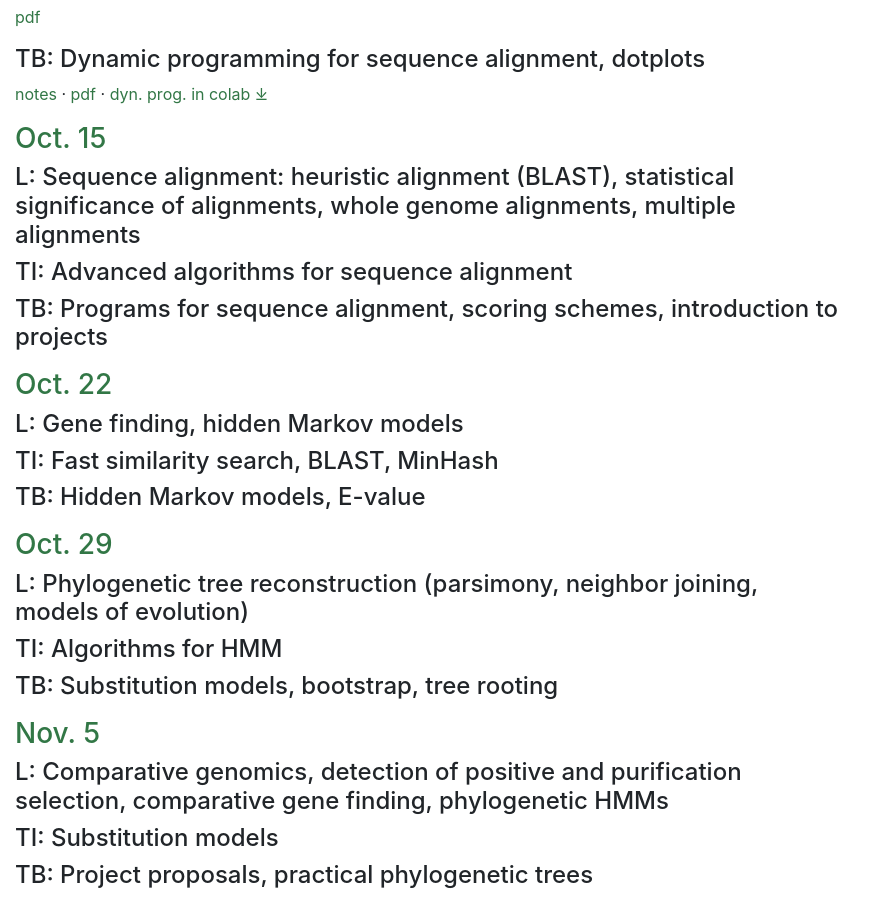
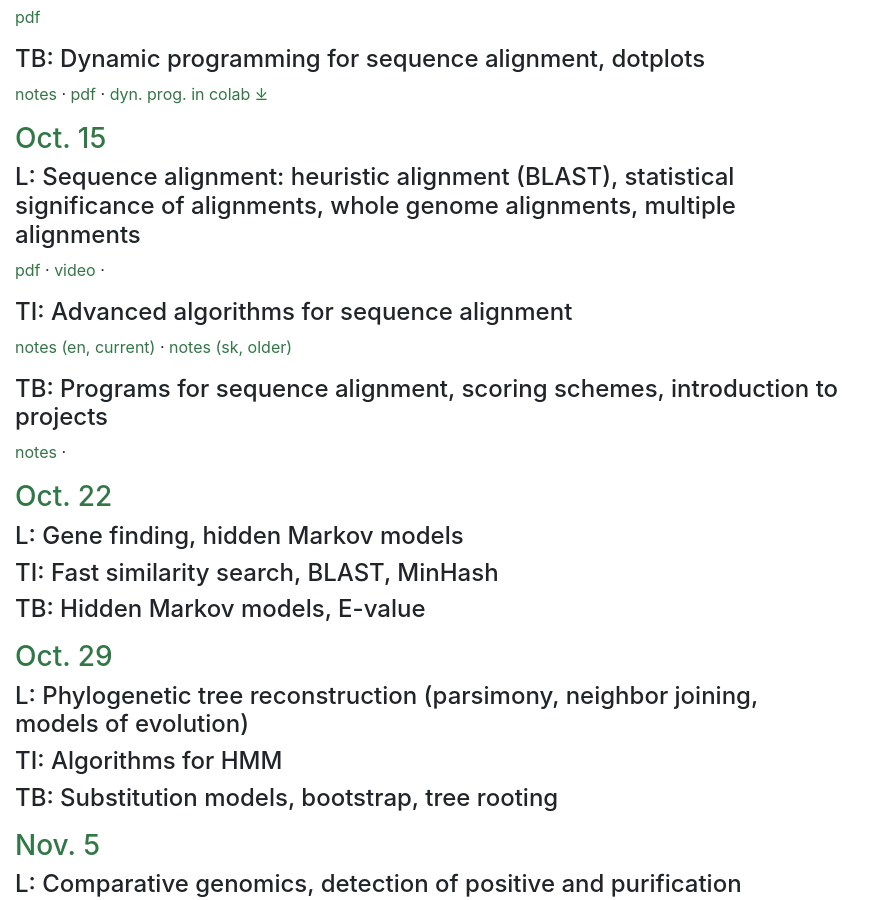
Before and after one commit to fmfi-compbio/mbi, a Jekyll site: the page built from Materials.md, in a window 1280 px wide and 900 px high, scrolled down 1391 px. Shown: the whole window, without its empty margins (0-884 px from the left). Built offline with Jekyll 4.4.1, drawn with Linux system fonts in a browser that asks for light colours; nearby versions of some CDN libraries; our own code applies the rules of GitHub Pages for plain Markdown files; some of the changed lines change nothing that is shown.

Commit message:
Update Materials.md

```diff
--- a/Materials.md
+++ b/Materials.md
@@ -102,19 +102,19 @@ L: lecture (everybody), TI: tutorial for computer science/informatics students,
 
 #### L: Sequence alignment: heuristic alignment (BLAST), statistical significance of alignments, whole genome alignments, multiple alignments
 
-{% include pdf.html file="p-aln2" name="pdf" show=0 dot=1
-%} {% include youtube.html id="jkQGXiqKbxM" name="video" show=0 dot=1
+{% include pdf.html file="p-aln2" name="pdf" show=1 dot=1
+%} {% include youtube.html id="jkQGXiqKbxM" name="video" show=1 dot=1
 %} {% if false %} BV chapter 2, DEKM chapter 2.5, 2.7, 6.1-6.3; ZB chapter 4.5-4.7, 5.3-5.5 {% endif %}
 
 #### TI: Advanced algorithms for sequence alignment
 
-{% include notes.html file="ci-aln1-en" name="notes (en, current)" show=0 dot=1
-%} {% include notes.html file="ci-aln1" name="notes (sk, older)" show=0 dot=0
+{% include notes.html file="ci-aln1-en" name="notes (en, current)" show=1 dot=1
+%} {% include notes.html file="ci-aln1" name="notes (sk, older)" show=1 dot=0
 %}
 
 #### TB: Programs for sequence alignment, scoring schemes, introduction to projects
 
-{% include notes.html file="cb-aln2" name="notes" show=0 dot=1
+{% include notes.html file="cb-aln2" name="notes" show=1 dot=1
 %} {% if false %} [Projects](./Project.html) {% endif %}
 
 
```
